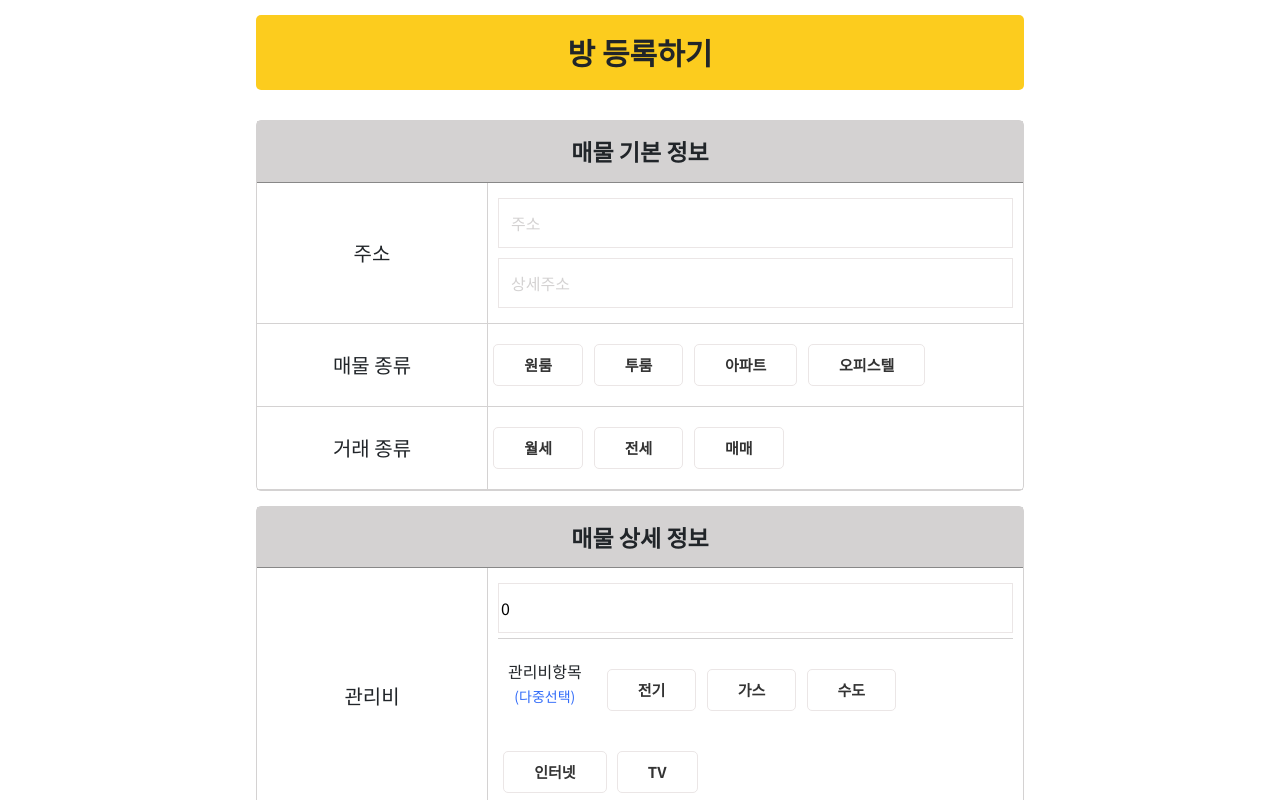
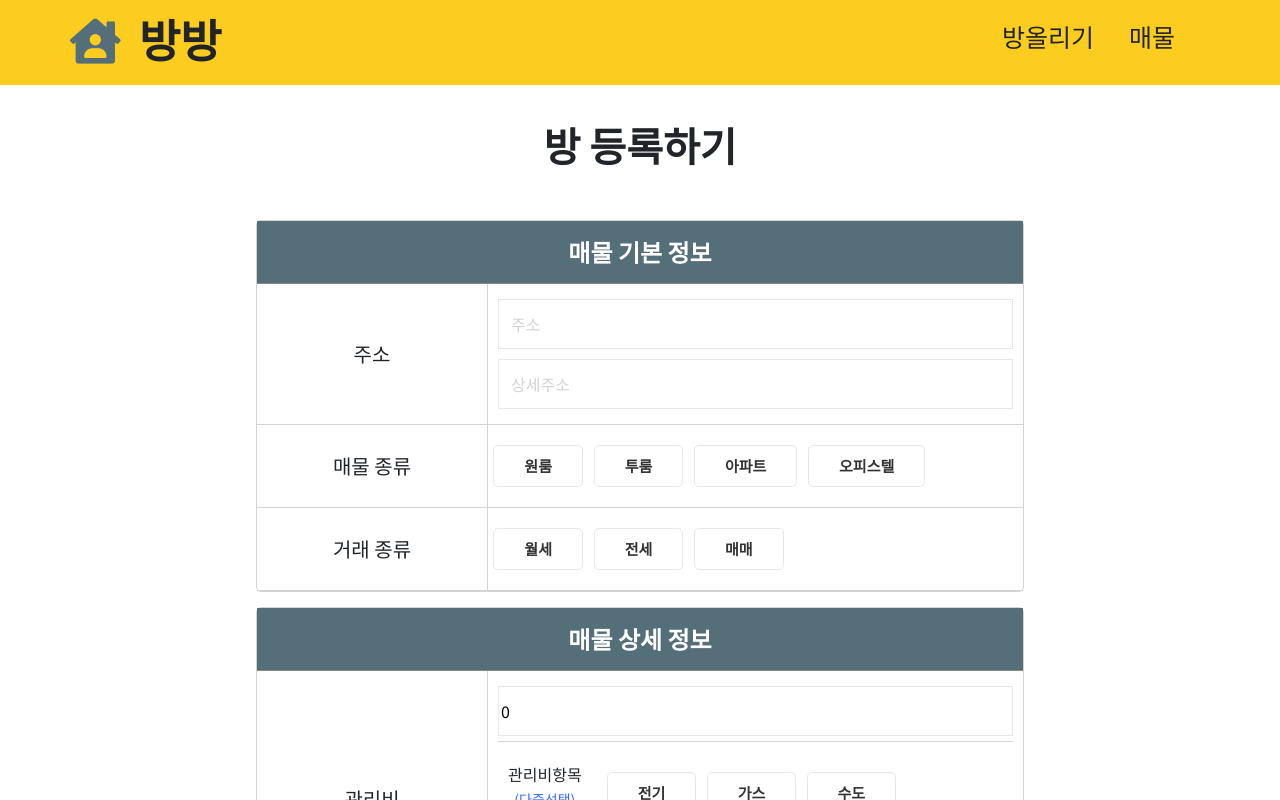
Before and after one commit to kirin059/Register_Room, a React (Create React App) app: page /room/register in a window 1280 px wide. Shown: the top 800 px of the page. Built offline with nearby package versions, Linux system fonts and the light colour scheme.

Commit message:
Add: nav 추가 및 title 기본 레이아웃 변경 적용

```diff
--- a/public/data.json
+++ b/public/data.json
@@ -1,7 +1,7 @@
 [
     {
         "pk": 1,
-        "address": "서울 성동구 왕십리로 125",
+        "address": "서울 관악구 행복로 125",
         "detailAddress": "KD타워 101호",
         "realEstate": "APARTMENT",
         "realEstatePriceType": "JEONSE",
@@ -18,7 +18,7 @@
       },
       {
         "pk": 2,
-        "address": "서울 성동구 왕십리로 125",
+        "address": "서울 관악구 행복로 125",
         "detailAddress": "KD타워 반지하",
         "realEstate": "SEMI_BASEMENT",
         "realEstatePriceType": "SELLING",
@@ -35,7 +35,7 @@
       },
       {
         "pk": 3,
-        "address": "서울 성동구 왕십리로 125",
+        "address": "서울 관악구 행복로 125",
         "detailAddress": "KD타워 710호",
         "realEstate": "EFFICIENCY_APARTMENT",
         "realEstatePriceType": "MONTHLY",
--- a/src/App.js
+++ b/src/App.js
@@ -1,5 +1,5 @@
 import React from 'react'
-import { Route, Switch } from 'react-router-dom';
+import { Route, Switch, useHistory } from 'react-router-dom';
 import Detail from './component/Detail/Detail';
 import List from './component/List/List';
 import Main from './component/Main/Main';
@@ -8,8 +8,23 @@ import './App.scss';
 
 function App() {
 
+  let history = useHistory();
+
   return (
     <div className="App">
+      <nav>
+        <div className="nav_title" onClick={() => {
+          history.push('/')
+        }}><i class="fas fa-house-user"></i>방방</div>
+        <div className="nav_content">
+          <p onClick={() => {
+            history.push('/room/register')
+          }}>방올리기</p>
+          <p onClick={() => {
+            history.push('/rooms')
+          }}>매물</p>
+        </div>
+      </nav>
       <Switch>
         <Route exact path="/">
           <Main />
--- a/src/App.scss
+++ b/src/App.scss
@@ -1,5 +1,39 @@
+$main_color: #fccc1e;
+$sub_color: #bdbdbd;
+$line_color: #efefef;
+$base_color: rgb(235, 230, 230);
+$point_color: #546e7a;
+
 .App {
   text-align: center;
+  nav {
+    display: flex;
+    justify-content: space-between;
+    padding: 0 70px;
+    width: 100%;
+    height: 85px;
+    background-color: $main_color;
+    .nav_title {
+      padding-top: 8px;
+      font-size: 45px;
+      font-weight: 900;
+      cursor: pointer;
+      .fa-house-user {
+        color: $point_color;
+        padding-right: 18px;
+      }
+    }
+    .nav_content {
+      display: flex;
+      p {
+        margin: 0;
+        padding: 20px 35px 0 0;
+        font-size: 25px;
+        font-weight: 500;
+        cursor: pointer;
+      }
+    }
+  }
 }
 
 .App-logo {
--- a/src/component/Detail/Detail.scss
+++ b/src/component/Detail/Detail.scss
@@ -1,6 +1,9 @@
 $main_color: #fccc1e;
-$sub_color: rgb(170, 169, 169);
-$line_color: rgb(212, 210, 210);
+$sub_color: #bdbdbd;
+$line_color: #efefef;
+$base_color: rgb(235, 230, 230);
+$point_color: #546e7a;
+
 
 .default {
     margin: 5px 20% 0;
--- a/src/component/List/List.scss
+++ b/src/component/List/List.scss
@@ -1,6 +1,9 @@
 $main_color: #fccc1e;
-$sub_color: rgb(170, 169, 169);
-$line_color: rgb(212, 210, 210);
+$sub_color: #bdbdbd;
+$line_color: #efefef;
+$base_color: rgb(235, 230, 230);
+$point_color: #546e7a;
+
 
 .default {
     margin: 5px 20% 0;
@@ -16,9 +19,8 @@ $line_color: rgb(212, 210, 210);
     .header {
         margin: 10px 0 30px;
         padding: 15px;
-        background-color: $main_color;
         border-radius: 5px;
-        font-size: 30px;
+        font-size: 40px;
         font-weight: 700;
     }
     .tab_container {
--- a/src/component/Main/Main.scss
+++ b/src/component/Main/Main.scss
@@ -1,5 +1,9 @@
 $main_color: #fccc1e;
-$sub_color: rgb(170, 169, 169);
+$sub_color: #bdbdbd;
+$line_color: #efefef;
+$base_color: rgb(235, 230, 230);
+$point_color: #546e7a;
+
 
 .default {
     margin: 0px;
--- a/src/component/Modal/Modal.scss
+++ b/src/component/Modal/Modal.scss
@@ -1,5 +1,9 @@
 $main_color: #fccc1e;
-$sub_color: rgb(170, 169, 169);
+$sub_color: #bdbdbd;
+$line_color: #efefef;
+$base_color: rgb(235, 230, 230);
+$point_color: #546e7a;
+
 
 .modal {
     display: block;
--- a/src/component/Register/Register.scss
+++ b/src/component/Register/Register.scss
@@ -2,6 +2,7 @@ $main_color: #fccc1e;
 $sub_color: rgb(170, 169, 169);
 $line_color: rgb(212, 210, 210);
 $base_color: rgb(235, 230, 230);
+$point_color: #546e7a;
 
 .default {
     margin: 5px 20% 0;
@@ -17,9 +18,8 @@ $base_color: rgb(235, 230, 230);
     .header {
         margin: 10px 0 30px;
         padding: 15px;
-        background-color: $main_color;
         border-radius: 5px;
-        font-size: 30px;
+        font-size: 40px;
         font-weight: 700;
     }
     form {
@@ -32,9 +32,10 @@ $base_color: rgb(235, 230, 230);
             border-radius: 5px;
             header {
                 padding: 13px;
-                background-color: $line_color;
+                color: white;
+                background-color: $point_color;
                 border-bottom: 1px solid #888;
-                font-size: 23px;
+                font-size: 24px;
                 font-weight: 700;
             }
             .main {
--- a/src/itemData.js
+++ b/src/itemData.js
@@ -1,7 +1,7 @@
 const roomItems = [
     {
         "pk": 1,
-        "address": "서울 성동구 왕십리로 125", // 주소
+        "address": "서울 관악구 행복로 96", // 주소
         "detailAddress": "KD타워 101호", // 상세주소
         "realEstate": "APARTMENT", // 매물종류
         "realEstatePriceType": "JEONSE", // 가격종류
@@ -19,7 +19,7 @@ const roomItems = [
       },
       {
         "pk": 2,
-        "address": "서울 성동구 왕십리로 125",
+        "address": "서울 관악구 행복로 83",
         "detailAddress": "KD타워 반지하",
         "realEstate": "SEMI_BASEMENT",
         "realEstatePriceType": "SELLING",
@@ -37,7 +37,7 @@ const roomItems = [
       },
       {
         "pk": 3,
-        "address": "서울 성동구 왕십리로 125",
+        "address": "서울 관악구 행복로 100",
         "detailAddress": "KD타워 710호",
         "realEstate": "EFFICIENCY_APARTMENT",
         "realEstatePriceType": "MONTHLY",
@@ -55,7 +55,7 @@ const roomItems = [
       },
       {
         "pk": 4,
-        "address": "서울 성동구 왕십리로 123",
+        "address": "서울 관악구 행복로 123",
         "detailAddress": "성동아파트 101호",
         "realEstate": "APARTMENT",
         "realEstatePriceType": "MONTHLY",
@@ -73,7 +73,7 @@ const roomItems = [
       },
       {
         "pk": 5,
-        "address": "서울 성동구 왕십리로 120",
+        "address": "서울 관악구 행복로 120",
         "detailAddress": "청동오피스텔 510호",
         "realEstate": "EFFICIENCY_APARTMENT",
         "realEstatePriceType": "JEONSE",
```
